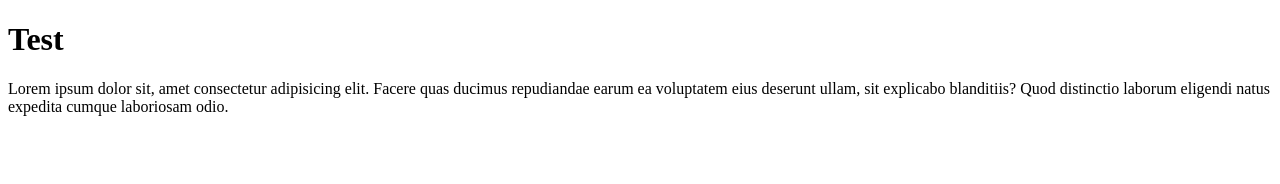
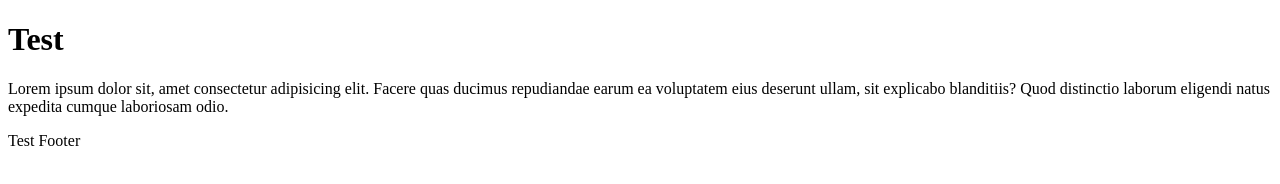
Before and after one commit to ErikHP/Git-Learning, a plain HTML site: page index.html in a window 1280 px wide. Drawn offline with Linux system fonts and the light colour scheme.

Commit message:
Add Footer

```diff
--- a/index.html
+++ b/index.html
@@ -9,6 +9,6 @@
 <body>
     <h1>Test</h1>
     <p>Lorem ipsum dolor sit, amet consectetur adipisicing elit. Facere quas ducimus repudiandae earum ea voluptatem eius deserunt ullam, sit explicabo blanditiis? Quod distinctio laborum eligendi natus expedita cumque laboriosam odio.</p>
-
+    <footer>Test Footer</footer>
 </body>
 </html>
```
